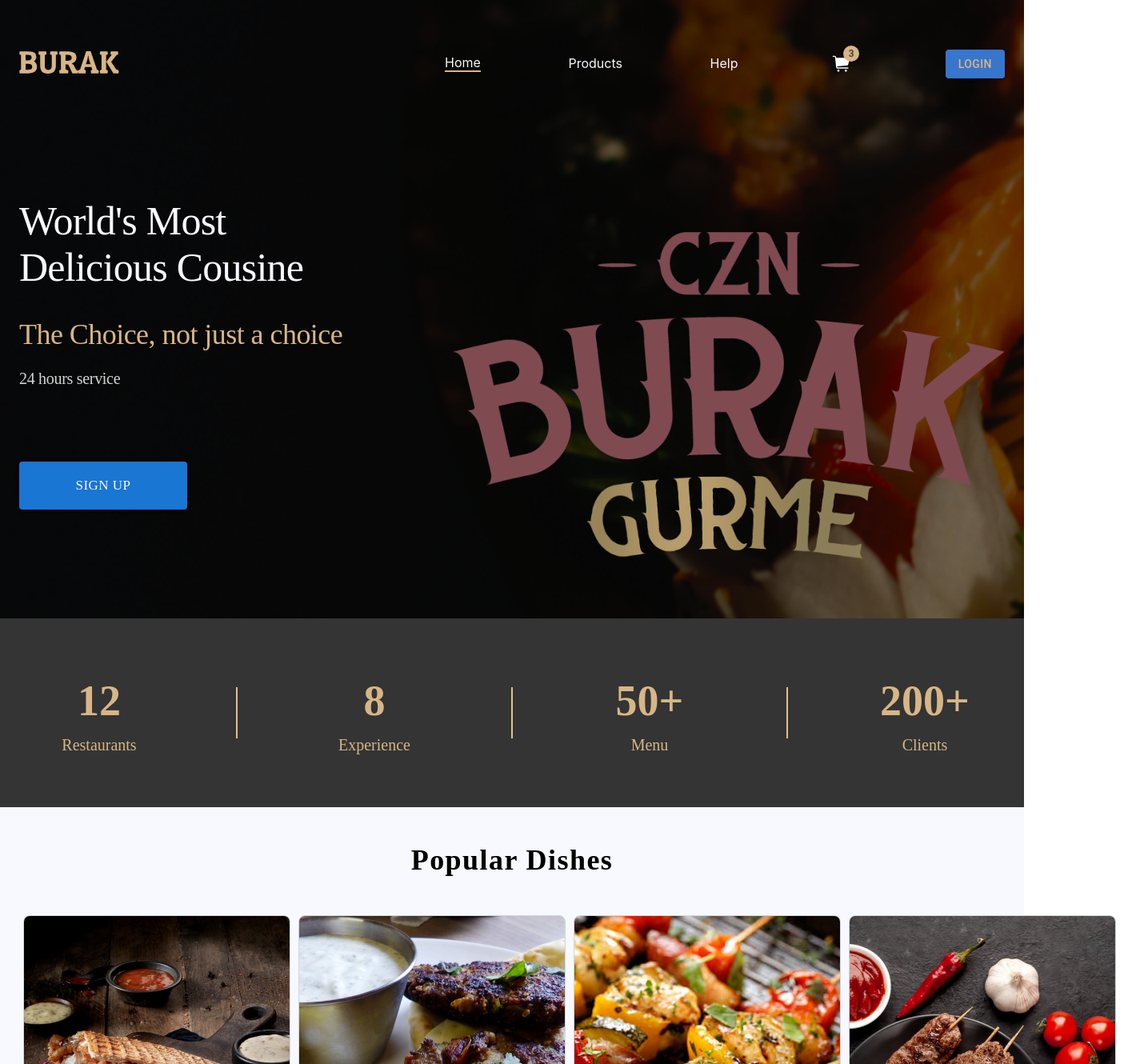
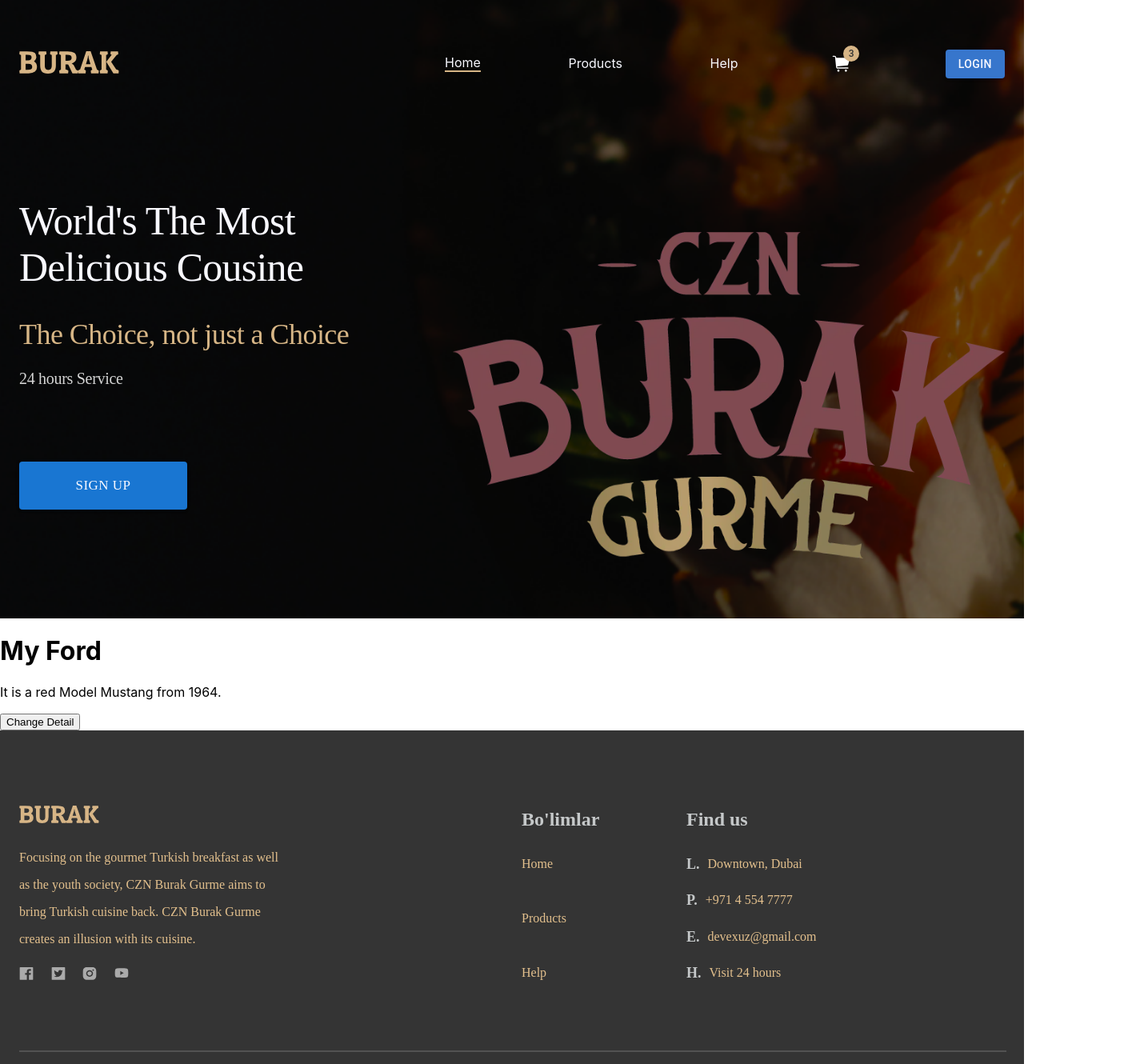
Before and after one commit to abdulloh8085/burak-re, a React (Create React App) app: page / in a window 1280 px wide. Shown: the top 1330 px of the page at 80% size, 1415 px wide, since content can reach past the window. Built offline with nearby package versions, Linux system fonts and the light colour scheme.

Commit message:
Feat: develop test class component

```diff
--- a/src/app/App.tsx
+++ b/src/app/App.tsx
@@ -1,9 +1,7 @@
 import React from "react";
-
-import { Box, Button, Container, Stack, Typography } from "@mui/material";
-import { RippleBadge } from "./MaterialTheme/styled";
-import { Link, Route, Switch, useLocation } from "react-router-dom";
-
+import Button from "@mui/material/Button";
+// import { RippleBadge } from "./MaterialTheme/styled";
+import { Switch, Link, Route, useLocation } from "react-router-dom";
 import HomePage from "./screens/homePage";
 import ProductsPage from "./screens/productsPage";
 import OrdersPage from "./screens/ordersPage";
@@ -11,13 +9,21 @@
 import HomeNavbar from "./components/headers/HomeNavbar";
 import OtherNavbar from "./components/headers/OtherNavbar";
 import Footer from "./components/footer";
+// @ts-ignore: Allow side-effect CSS import without type declarations
 import "../css/app.css";
-import "../css/navbar.css";
-import "../css/footer.css";
+// @ts-ignore: Allow side-effect CSS import without type declarations
+import '../css/navbar.css'
+// @ts-ignore: Allow side-effect CSS import without type declarations
+import '../css/footer.css'
 import HelpPage from "./screens/helpPage";
+import Test from "./screens/Test";
+
 
 function App() {
   const location = useLocation();
+  console.log('====================================');
+  console.log(location);
+  console.log('====================================');
   return (
     <>
       {location.pathname === "/" ? <HomeNavbar /> : <OtherNavbar />}
@@ -35,12 +41,15 @@
           <HelpPage />
         </Route>
         <Route path="/">
-          <HomePage />
+          {/* <HomePage /> */}
+          <Test />
+
         </Route>
       </Switch>
       <Footer />
-    </>
-  );
+    </>)
 }
 
+
+
 export default App;
--- a/src/app/components/headers/HomeNavbar.tsx
+++ b/src/app/components/headers/HomeNavbar.tsx
@@ -1,80 +1,96 @@
-import { Box, Button, Container, Stack } from "@mui/material";
+import { Container } from "@mui/material";
+import Box from "@mui/material/Box";
+import Button from "@mui/material/Button";
+import { height, Stack } from "@mui/system";
 import { NavLink } from "react-router-dom";
 import Basket from "./Basket";
 
 export default function HomeNavbar() {
-    const authMember = null;
-    return (<div className="home-navbar">
+    const authUser = null
+
+    // const [state, setstate] = useState(initialState)
+
+    return (
+        <div className="home-navbar">
             <Container className="navbar-container">
                 <Stack className="menu">
                     <Box>
-                    <NavLink to='/'>
-                        <img className="brand-logo" src="/icons/burak.svg" />
+                        <NavLink to="/">
+                            <img className="brand-logo" src="/icons/burak.svg" style={{ width: "125px", height: "30px" }}></img>
                         </NavLink>
                     </Box>
                     <Stack className="links">
                         <Box className={"hover-line"}>
-                        <NavLink to='/' activeClassName={"underline"}>
-                            Home
-                        </NavLink>
+                            <NavLink activeClassName={"underline"} exact to="/">Home</NavLink>
                         </Box>
                         <Box className={"hover-line"}>
-                        <NavLink to='/products' activeClassName={"underline"}>
-                            Products
-                        </NavLink>
+                            <NavLink activeClassName={"underline"} to="/products">Products</NavLink>
                         </Box>
-                    {authMember ? (
+                        {authUser ? (
                             <Box className={"hover-line"}>
-                            <NavLink to='/orders' activeClassName={"underline"}>
-                                Orders
-                            </NavLink>
-                        </Box >
-                    ) : null}
-                    {authMember ? (
+                                <NavLink activeClassName={"underline"} to="/orders">Orders</NavLink>
+                            </Box>
+                        )
+                            : null}
+                        {authUser ? (
                             <Box className={"hover-line"}>
-                            <NavLink to='/member-page' activeClassName={"underline"}>
-                                My Page
-                            </NavLink>
+                                <NavLink activeClassName={"underline"} to="/member-page">My Page</NavLink>
                             </Box>
-                    ) : null}
+                        )
+                            : null}
                         <Box className={"hover-line"}>
-                        <NavLink to='/help' activeClassName={"underline"}>
-                            Help
-                        </NavLink>
+                            <NavLink activeClassName={"underline"} to="/help">Help</NavLink>
                         </Box>
+
                         {/* BASKET */}
                         <Basket />
 
-                    {!authMember ? (<Box>
-                        <Button variant="contained" className="login-button">
+                        {!authUser ? (
+                            <Box>
+                                <Button className="login-button" variant="contained" style={{ background: "#3776CC", color: "#f8f8ff" }}>
                                     Login
                                 </Button>
-                    </Box>) : (
-                        <img className="user-avatar"
+                            </Box>
+                        ) : (<img style={{ width: "50px", height: "50px", borderRadius: "24px" }}
                             src={"/icons/default-user.svg"}
-                            aria-hospopup={"true"}
-                        />
-                    )}
+                            aria-haspopup={"true"}
+                        />)}
                     </Stack>
+
+
                 </Stack>
-            <Stack className="header-frame">
-                <Stack className="detail">
-                    <Box className="head-main-txt">World's Most Delicious Cousine</Box>
-                    <Box className="wel-txt">The Choice, not just a choice</Box>
-                    <Box className="service-txt">24 hours service</Box>
+
+
+                <Stack className={"header-frame"}>
+                    <Stack className={"detail"}>
+                        <Box className={"head-main-txt"}>
+                            World's The Most Delicious Cousine
+                        </Box>
+                        <Box className={"wel-txt"}>
+                            The Choice, not just a Choice
+                        </Box>
+                        <Box className={"service-txt"}>
+                            24 hours Service
+                        </Box>
+
                         <Box className={"signup"}>
-                        {!authMember ?
-                            (<Button variant="contained" className="signup-button">
+                            {!authUser ? (
+                                <Button variant="contained" className={"signup-button"}>
                                     Sign Up
                                 </Button>
                             ) : null}
                         </Box>
                     </Stack>
-                <Box className="logo-frame">
-                    <div className={"logo-img"}> </div>
+
+                    <Box className={"logo-frame"}>
+                        <div className="logo-img">
+
+                        </div>
                     </Box>
+
                 </Stack>
+
             </Container>
-    </div>
-    );
+        </div >
+    )
 }
--- a/src/app/components/headers/OtherNavbar.tsx
+++ b/src/app/components/headers/OtherNavbar.tsx
@@ -1,63 +1,63 @@
-import { Box, Container, Stack, Button } from "@mui/material";
+import { Box, Button, Container, Stack } from "@mui/material";
 import { NavLink } from "react-router-dom";
 import Basket from "./Basket";
 
 export default function OtherNavbar() {
-    const authMember = null;
-
-    return (<div className="other-navbar">
+    const authUser = null
+    return (
+        <div className="other-navbar">
             <Container className="navbar-container">
                 <Stack className="menu">
                     <Box>
-                    <NavLink to='/'>
-                        <img className="brand-logo" src="/icons/burak.svg" />
+                        <NavLink to="/">
+                            <img className="brand-logo" src="/icons/burak.svg" style={{ width: "125px", height: "30px" }}></img>
                         </NavLink>
                     </Box>
                     <Stack className="links">
                         <Box className={"hover-line"}>
-                        <NavLink to='/'>
-                            Home
-                        </NavLink>
+                            <NavLink activeClassName={"underline"} exact to="/">Home</NavLink>
                         </Box>
                         <Box className={"hover-line"}>
-                        <NavLink to='/products' activeClassName={"underline"}>
-                            Products
-                        </NavLink>
+                            <NavLink activeClassName={"underline"} to="/products">Products</NavLink>
                         </Box>
-                    {authMember ? (
+                        {authUser ? (
                             <Box className={"hover-line"}>
-                            <NavLink to='/orders' activeClassName={"underline"}>
-                                Orders
-                            </NavLink>
-                        </Box >
-                    ) : null}
-                    {authMember ? (
+                                <NavLink activeClassName={"underline"} to="/orders">Orders</NavLink>
+                            </Box>
+                        )
+                            : null}
+                        {authUser ? (
                             <Box className={"hover-line"}>
-                            <NavLink to='/member-page' activeClassName={"underline"}>
-                                My Page
-                            </NavLink>
+                                <NavLink activeClassName={"underline"} to="/member-page">My Page</NavLink>
                             </Box>
-                    ) : null}
+                        )
+                            : null}
                         <Box className={"hover-line"}>
-                        <NavLink to='/help' activeClassName={"underline"}>
-                            Help
-                        </NavLink>
+                            <NavLink activeClassName={"underline"} to="/help">Help</NavLink>
                         </Box>
+
                         {/* BASKET */}
+
                         <Basket />
 
-                    {!authMember ? (<Box>
-                        <Button variant="contained" className="login-button">
+                        {!authUser ? (
+                            <Box>
+                                <Button className="login-button" variant="contained" style={{ background: "#3776CC", color: "#f8f8ff" }}>
                                     Login
                                 </Button>
-                    </Box>) : (
-                        <img className="user-avatar"
+                            </Box>
+                        ) : (<img style={{ width: "50px", height: "50px", borderRadius: "24px" }}
                             src={"/icons/default-user.svg"}
-                            aria-hospopup={"true"}
-                        />
-                    )}
+                            aria-haspopup={"true"}
+                        />)}
                     </Stack>
+
+
                 </Stack>
+
+
+
             </Container>
-    </div>);
+        </div >
+    );
 }
--- a/src/app/screens/Test.tsx
+++ b/src/app/screens/Test.tsx
@@ -1,5 +1,7 @@
-// @ts-nocheck
-import React, { Component } from "react";
+
+//@ts-nocheck
+import React, { Component } from 'react'
+
 
 class Test extends Component {
     constructor(props) {
@@ -8,45 +10,46 @@
             brand: "Ford",
             model: "Mustang",
             color: "red",
-      year: 1964,
+            year: 1964
         };
     }
+    changeColor = () => {
+        this.setState({ color: "black" });
+        this.setState({ brand: "MERC" });
+        this.setState({ model: "G63" });
+        this.setState({ year: 2026 });
 
-  changeDetail = () => {
-    this.setState({
-      color: "blue",
-      brand: "Tesla",
-      model: "Model S",
-      year: 2023,
-    });
-  };
-
-  componentDidMount() {
-    console.log("componentDidMount");
-    // runs after first render => RETRIEVE DATA FROM BACKEND SERVER
     }
 
-  componentWillUnmount() {
-    console.log("componentWillUnmount");
-    // runs before component unmount
+    //runs after first render ==> RETRIEVE DATA FROM BACKEND
+    componentDidMount() {
+        console.log("componentDidMount")
     }
 
-  componentDidUpdate() {}
+
+    //RUNS BEFORE COMPONENT UNMOUNT
+    componentWillUnmount() {
+        console.log("componentWillUnmount")
+    }
+
+    componentDidUpdate() {
+
+    }
 
     render() {
         return (
             <div>
                 <h1>My {this.state.brand}</h1>
                 <p>
-          Color: {this.state.color} - Model: {this.state.model} from{" "}
-          {this.state.year}.
+                    It is a {this.state.color} Model {this.state.model} from {this.state.year}.
                 </p>
-        <button type="button" onClick={this.changeDetail}>
-          Change Detail
-        </button>
+                <button
+                    type="button"
+                    onClick={this.changeColor}
+                >Change Detail</button>
             </div>
         );
     }
 }
 
-export default Test;
+export default Test
--- a/src/app/screens/helpPage/index.tsx
+++ b/src/app/screens/helpPage/index.tsx
@@ -9,6 +9,7 @@
 import Button from "@mui/material/Button";
 import TabContext from "@mui/lab/TabContext";
 import TabPanel from "@mui/lab/TabPanel";
+//@ts-ignore
 import "../../../css/help.css";
 import { faq } from "../../../lib/data/faq";
 import { terms } from "../../../lib/data/terms";
```
Also changed, not shown: 1 other file (tests, documents, lock files or other folders). Lines whose indentation alone changed are shown as unchanged.
